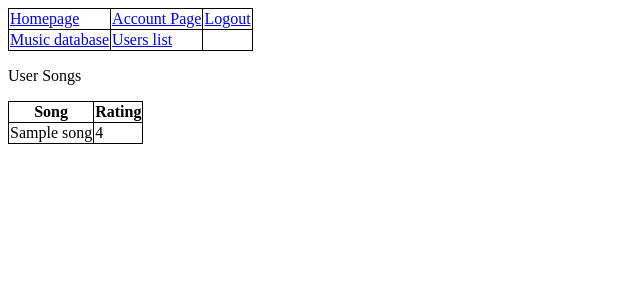
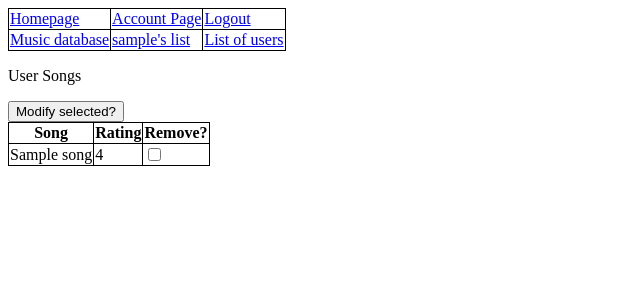
Before and after one commit to kcharris/list_data, a Django app: page /inventory/accounts/item_list/ in a window 1280 px wide. Shown: the top 300 px of the page, without its empty margins (0-640 px from the left). Run offline with Django 3.2, Linux system fonts and the light colour scheme; a user stored in the database is signed in; tables that the repository leaves empty hold one stand-in row (values such as "Sample post").

Commit message:
change the create template to register. then add register and user list to nav bar. after that add a remove song option to the account item list page.

```diff
--- a/inventory/templates/inventory/account_item_list.html
+++ b/inventory/templates/inventory/account_item_list.html
@@ -2,14 +2,22 @@
 
 {% block content %}
 <p>User Songs</p>
+<form method= "POST">
+{% csrf_token %}
+<input type= "submit" value = "Modify selected?">
 <table>
   <th>Song</th>
   <th>Rating</th>
+  <th>Remove?</th>
   {% for song in songs %}
   <tr>
     <td>{{ song.name }}</td>
     <td>{{ song.rating }}</td>
+    <td>
+      <input type="checkbox" name= "remove" value = "{{song.name}}">
+    </td>
   </tr>
   {% endfor %}
 </table>
+</form>
 {% endblock %}
--- a/inventory/templates/inventory/nav_bar.html
+++ b/inventory/templates/inventory/nav_bar.html
@@ -8,11 +8,13 @@
     <td><a href= "{% url 'logout' %}">Logout</a></td>
     {% else %}
     <td><a href= "{% url 'login' %}">Login</a></td>
+    <td><a href= "{% url 'register' %}">Create Account</a></td>
     {% endif %}
   </tr>
   <tr>
     <td><a href= "{% url 'item_list' %}">Music database</a></td>
-    <td><a href= "{% url 'accounts_item_list' %}">Users list</a></td>
+    <td><a href= "{% url 'accounts_item_list' %}">{{request.user}}'s list</a></td>
+    <td><a href= "{% url 'users' %}">List of users</a></td>
 
   </tr>
 </table>
--- a/inventory/urls.py
+++ b/inventory/urls.py
@@ -9,6 +9,6 @@ urlpatterns = [
   path('accounts/', include('django.contrib.auth.urls')),
   path("accounts/", views.Account.as_view(), name = 'accounts'),
   path('accounts/item_list/', views.AccountItemList.as_view(), name = "accounts_item_list"),
-  path("accounts/create/", views.CreateAccount.as_view(), name = "create"),
+  path("accounts/register/", views.CreateAccount.as_view(), name = "register"),
   path("users/", views.UserList.as_view(), name = "users"),
 ]
--- a/inventory/views.py
+++ b/inventory/views.py
@@ -47,17 +47,23 @@ class AccountItemList(View):
       return render(request, "inventory/account_item_list.html", {"songs": songs })
     else:
       return HttpResponseRedirect(reverse("login"))
+  def post(self, request):
+    if "remove" in request.POST:
+      for x in request.POST.getlist("remove"):
+        song = Song.objects.get(name = x)
+        song.users.remove(request.user)
+      return HttpResponseRedirect(reverse("accounts_item_list"))
 
 class CreateAccount(View):
   def get(self, request):
     form = UserCreationForm()
-    return render(request, "registration/create.html", {"form" : form })
+    return render(request, "registration/register.html", {"form" : form })
   def post(self, request):
     form2 = UserCreationForm(request.POST)
     if form2.is_valid():
       form2.save()
     else:
-      return HttpResponseRedirect(reverse("create"))
+      return HttpResponseRedirect(reverse("register"))
     return HttpResponseRedirect(reverse("login"))
 
 class UserList(View):
```
Also changed, not shown: inventory/templates/registration/register.html (renamed from inventory/templates/registration/create.html).
